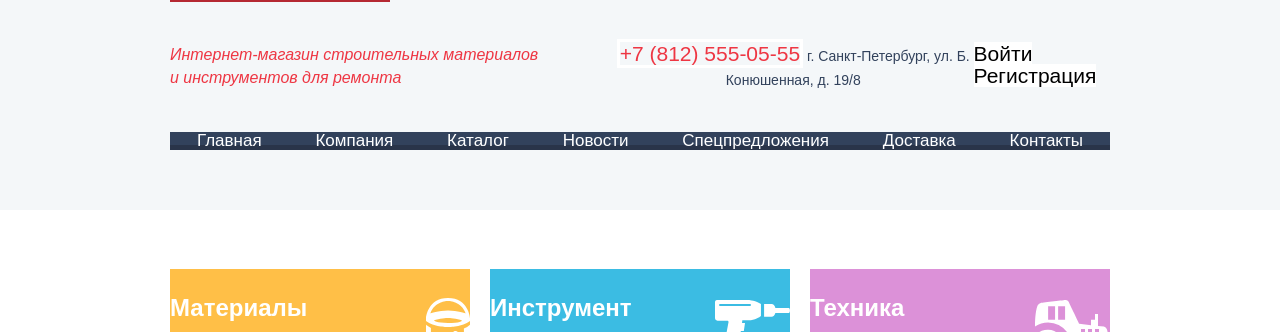
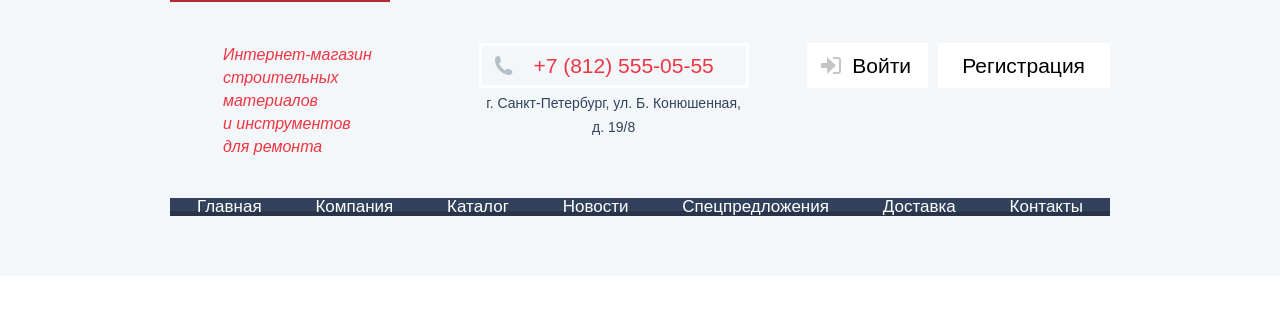
Before and after one commit to alchepak/1050801-technomart-27, a plain HTML site: page index.html in a window 1280 px wide. Shown: the part 45-377 px from the top of the page. Drawn offline with Linux system fonts and the light colour scheme; a web font is replaced by a local one.

Commit message:
18. Шапка, центральная часть

```diff
--- a/css/style.css
+++ b/css/style.css
@@ -261,6 +261,9 @@ a {
   content: "";
   position: absolute;
   opacity: 0.3;
+
+  background-position: 0 0;
+  background-repeat: no-repeat;
 }
 
 .shop-button:hover::before {
@@ -313,12 +316,16 @@ a {
 
 .page-header-middle {
   display: flex;
+  justify-content: space-between;
   padding-top: 46px;
   padding-bottom: 40px;
 }
 
 .page-title {
+  align-self: center;
+  width: 197px;
   margin: 0;
+  margin-left: 53px;
 
   color: #ee3643;
   font-size: 16px;
@@ -328,6 +335,8 @@ a {
 }
 
 .top-address {
+  width: 270px;
+
   color: #32425c;
   font-size: 14px;
   font-style: normal;
@@ -336,6 +345,14 @@ a {
 }
 
 .top-address a {
+  position: relative;
+
+  display: block;
+  margin-bottom: 3px;
+  padding-top: 9px;
+  padding-bottom: 9px;
+  padding-left: 20px;
+
   color: #ee3643;
   font-size: 21px;
   line-height: 1;
@@ -345,12 +362,38 @@ a {
   border-width: 3px;
 }
 
+.top-address a::before {
+  content: "";
+
+  position: absolute;
+  top: 10px;
+  left: 12px;
+
+  width: 19px;
+  height: 19px;
+
+  background-image: url("../img/icon-phone.svg");
+  background-position: 0 0;
+  background-repeat: no-repeat;
+}
+
 /* login */
 
+.login {
+  display: flex;
+  align-items: flex-start;
+}
+
 .login-button {
+  padding-top: 12px;
+  padding-right: 25px;
+  padding-bottom: 12px;
+  padding-left: 24px;
+
   color: #000000;
   font-size: 21px;
   line-height: 1;
+  vertical-align: middle;
 
   background-color: #ffffff;
 }
@@ -367,6 +410,32 @@ a {
 .login-button:focus {
   color: rgba(0, 0, 0, 0.3);
 }
+
+.login-sign-in {
+  position: relative;
+
+  width: 121px;
+  margin-right: 10px;
+  padding-left: 45px;
+}
+
+.login-sign-in .login-icon {
+  position: absolute;
+  top: 14px;
+  left: 14px;
+
+  width: 20px;
+  height: 17px;
+}
+
+.login-sign-in:hover path {
+  fill: #32425c;
+}
+
+.login-sign-in:active path,
+.login-sign-in:focus path {
+   fill: #c5c5c5;
+ }
 
 /* profile list */
 
--- a/index.html
+++ b/index.html
@@ -42,7 +42,13 @@
         </address>
 
         <div class="login">
-          <a class="login-button login-sign-in" href="">Войти</a>
+          <a class="login-button login-sign-in" href="">
+            <svg class="login-icon" xmlns="http://www.w3.org/2000/svg" width="20" height="17" viewbox="0 0 20 17">
+              <path fill="#c5c5c5" d="M14.88 8.5L6 0v6H0v5h6v6z"/>
+              <path fill="#c5c5c5" d="M16.99 15.01h-5.03V17h5.03c2.17 0 3-1.81 3.03-3.03V3.03C19.98 1.8 19.16 0 16.98 0h-5.03v1.99h5.03c.84 0 .99.68 1 1.06v10.9c-.01.38-.16 1.06-1 1.06z"/>
+            </svg>
+            Войти
+          </a>
           <a class="login-button login-sign-up" href="">Регистрация</a>
         </div>
       </div>
```
Also changed, not shown: img/icon-login.svg.
